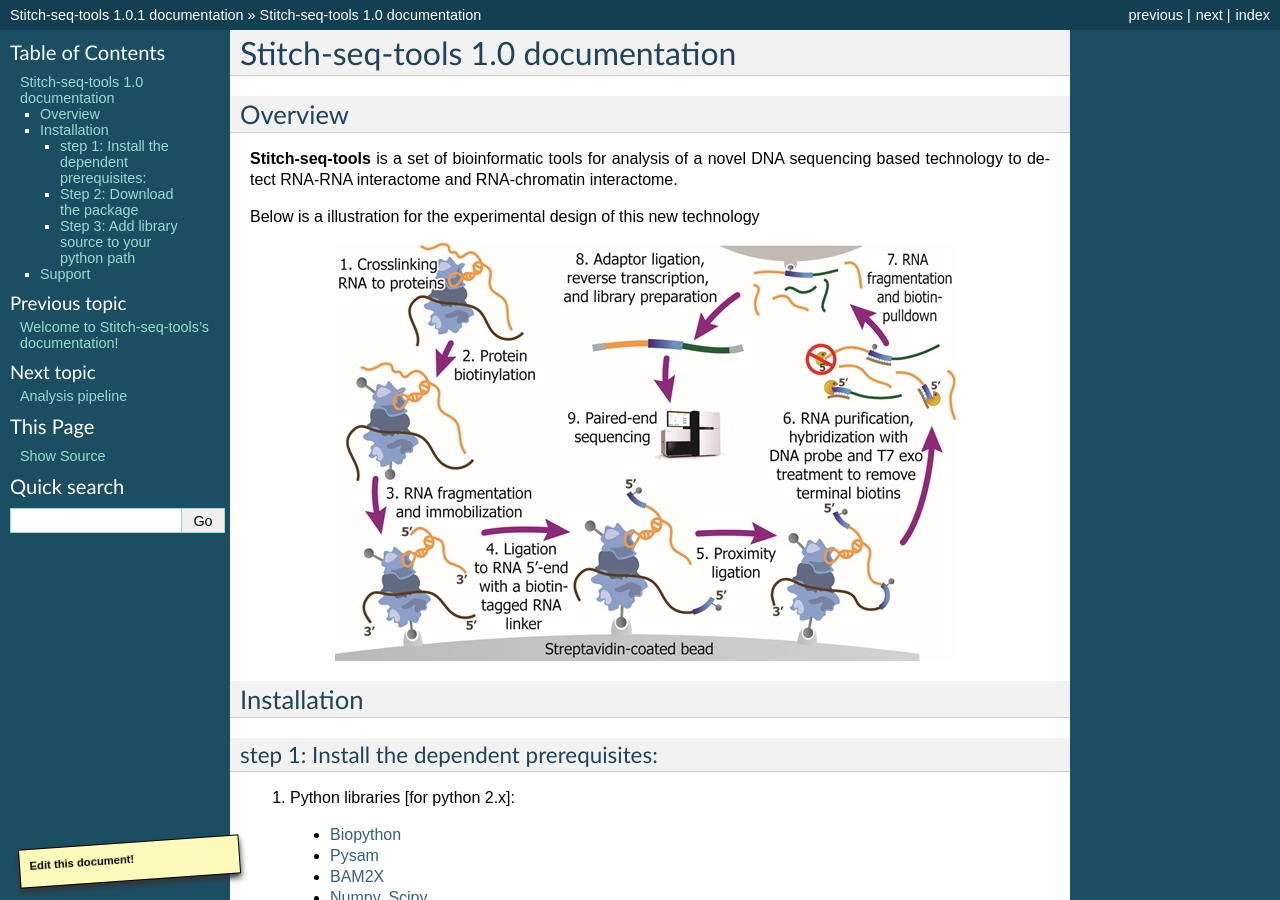
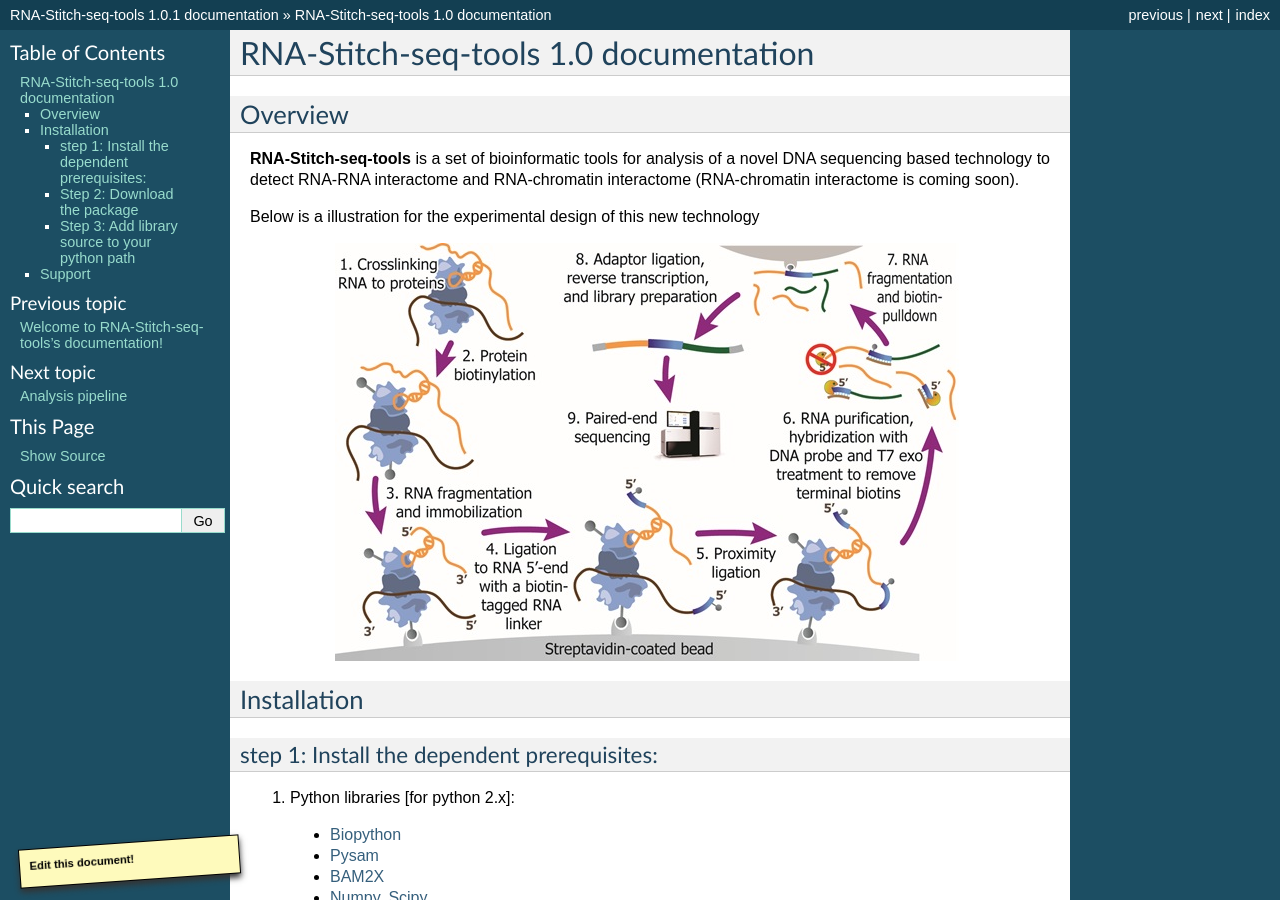
Before and after one commit to yu68/RNA-Hi-C, a Sphinx documentation site: the page built from doc/source/Stitch-seq-tools.rst, in a window 1280 px wide and 900 px high. Built offline with Sphinx 7.4.7, drawn with Linux system fonts in a browser that asks for light colours; formulas are drawn with MathJax 3; comment, search, counter and statistics services are not loaded; some of the changed text lies outside the part shown.

Commit message:
change project name

```diff
--- a/doc/source/Analysis_pipeline.rst
+++ b/doc/source/Analysis_pipeline.rst
@@ -115,7 +115,7 @@ Step 3: Recover fragments for each library.
 -------------------------------------------
 .. index:: recoverFragment
 
-**After splitting the libraries, the later steps from here (Step 3-6) are executed parallelly for each sample.**
+**After splitting the libraries, the later steps from here (Step 3-7) need to be executed parallelly for each sample.**
 
 In this step, we are trying to recover the fragments based on local alignment. The fragments are classifed as several different types as shown in the figure below. The flow chart is also clarified at the top.
 
--- a/doc/source/Stitch-seq-tools.rst
+++ b/doc/source/Stitch-seq-tools.rst
@@ -1,11 +1,11 @@
 ========================================
-Stitch-seq-tools |version| documentation
+RNA-Stitch-seq-tools |version| documentation
 ========================================
 
 Overview
 ========
 
-**Stitch-seq-tools** is a set of bioinformatic tools for analysis of a novel DNA sequencing based technology to detect RNA-RNA interactome and RNA-chromatin interactome.
+**RNA-Stitch-seq-tools** is a set of bioinformatic tools for analysis of a novel DNA sequencing based technology to detect RNA-RNA interactome and RNA-chromatin interactome (RNA-chromatin interactome is coming soon).
 
 Below is a illustration for the experimental design of this new technology
 
@@ -54,7 +54,7 @@ Step 3: Add library source to your python path
 
 Add these lines into your ~/.bash_profile or ~/.profile ::
 
-  Location="/path/of/Stitch-seq-tools" # change accordingly
+  Location="/path/of/RNA-Stitch-seq-tools" # change accordingly
   export PYTHONPATH="$Location/src:$PYTHONPATH"
   export PATH="$PATH:$Location/bin"
 
@@ -62,4 +62,4 @@ Add these lines into your ~/.bash_profile or ~/.profile ::
 Support
 =======
 
-For issues related to the use of Stitch-seq-tools, or if you want to **report a bug or request a feature**, please contact Pengfei Yu <p3yu at ucsd dot edu>
+For issues related to the use of RNA-Stitch-seq-tools, or if you want to **report a bug or request a feature**, please contact Pengfei Yu <p3yu at ucsd dot edu>
--- a/doc/source/conf.py
+++ b/doc/source/conf.py
@@ -50,7 +50,7 @@ source_suffix = '.rst'
 master_doc = 'index'
 
 # General information about the project.
-project = u'Stitch-seq-tools'
+project = u'RNA-Stitch-seq-tools'
 copyright = u'2013, Pengfei Yu'
 
 # The version info for the project you're documenting, acts as replacement for
--- a/doc/source/index.rst
+++ b/doc/source/index.rst
@@ -1,9 +1,9 @@
-.. Stitch-seq-tools documentation master file, created by
+.. RNA-Stitch-seq-tools documentation master file, created by
    sphinx-quickstart on Fri Sep 27 11:30:10 2013.
    You can adapt this file completely to your liking, but it should at least
    contain the root `toctree` directive.
 
-Welcome to Stitch-seq-tools's documentation!
+Welcome to RNA-Stitch-seq-tools's documentation!
 ============================================
 
 Contents:
```
